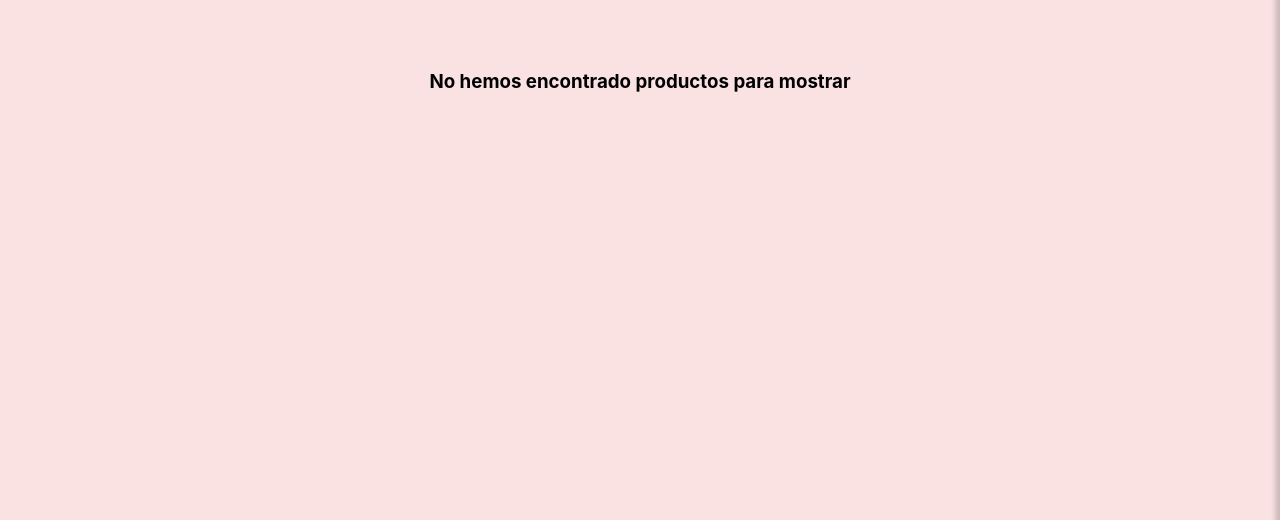
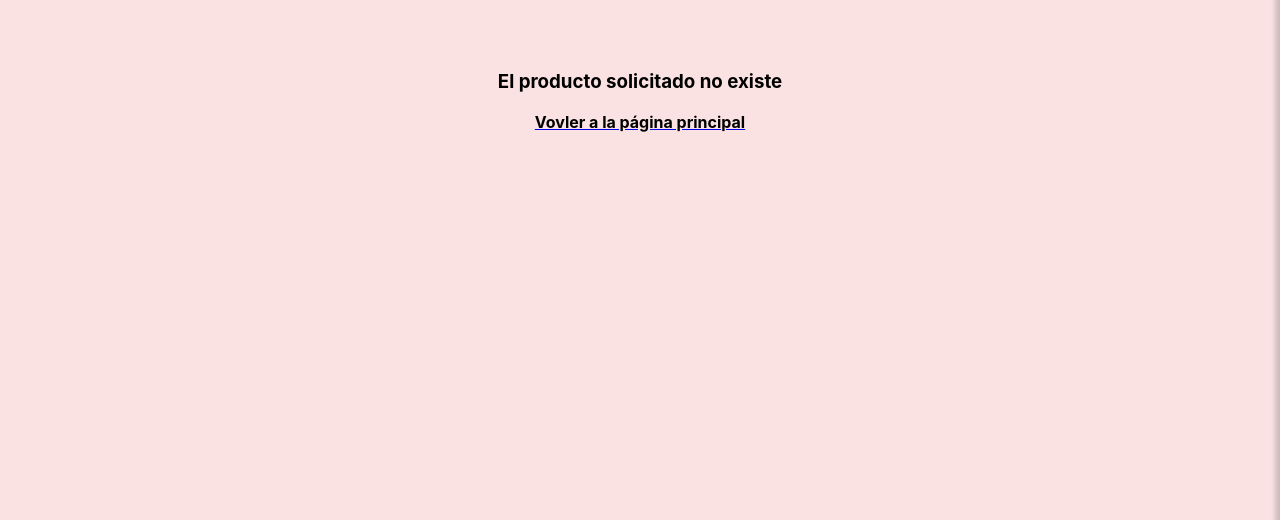
Before and after one commit to dharmachita/proyecto-react-coder, a React (Create React App) app: page /item/1 in a window 1280 px wide. Shown: the part 261-781 px from the top of the page. Built offline with nearby package versions, Linux system fonts and the light colour scheme; no server answers; the database is empty; a web font is replaced by a local one.

Commit message:
Item no existente, se soluciona contador

```diff
--- a/src/App.css
+++ b/src/App.css
@@ -245,6 +245,11 @@ main{
   border-radius: 2%;
 }
 
+.lg-imagen-container{
+  width: 300px;
+  height: 300px;
+}
+
 @media screen and (max-width: 760px) {
   .shadow:hover{
     text-shadow: 1px 1px rgb(228, 76, 76), 2px 2px #0dc7c1, 3px 3px rgb(99, 204, 13), 4px 4px #63ce0c;
--- a/src/components/Categories.jsx
+++ b/src/components/Categories.jsx
@@ -1,8 +1,7 @@
 import React, {useEffect,useState} from "react";
 import ItemListContainer from "./containers/ItemListContainer";
-import { useParams, Link} from 'react-router-dom';
+import { useParams, Link, useHistory} from 'react-router-dom';
 import { getFirestore } from "../db/index";
-import { useHistory } from "react-router-dom";
 
 
 export default function Categories() {
--- a/src/components/ItemDetail.jsx
+++ b/src/components/ItemDetail.jsx
@@ -11,7 +11,9 @@ export default function ItemDetail(props) {
       <h2>{titulo}</h2>
       <div className="detail-img-desc">
         <figure className="img-container">
-          <Imagen src={img} alt={alt} fld='img' size='lg'/>
+          <div className='lg-imagen-container'>
+            <Imagen src={img} alt={alt} fld='img' size='lg'/>
+          </div>
           <div className="under-img">
             <figcaption className="fig-cap">
               Cantidad en Stock: <span>{stock}</span>
--- a/src/components/containers/ItemDetailContainer.jsx
+++ b/src/components/containers/ItemDetailContainer.jsx
@@ -4,20 +4,22 @@ import { useParams } from "react-router-dom";
 import { useState, useEffect } from "react";
 import { Bars } from "svg-loaders-react";
 import { getFirestore } from "../../db";
+import { Link } from "react-router-dom";
 
 export default function ItemDetailContainer() {
   const [producto, setProducto] = useState();
   const [isLoading, setLoading] = useState(true);
+  const [isEmpty, setEmpty] = useState(true);
   const { itemid } = useParams();
   const [msj, setMsj] = useState();
 
   useEffect(() => {
     const db = getFirestore();
-    const itCol = db.collection("products");
+    const itCol = db.collection("products").doc(itemid);
     itCol
       .get()
       .then((querySnapshot) => {
-        querySnapshot.size === 0 ? empty() : dcmts(querySnapshot);
+        !querySnapshot.exists ? empty() : dcmts(querySnapshot);
       })
       .catch((e) => {
         error(e);
@@ -30,12 +32,14 @@ export default function ItemDetailContainer() {
   }, []);
 
   const dcmts = (qs) => {
-    const documents = qs.docs.map((doc) => ({ ...doc.data(), id: doc.id }));
-    setProducto(documents.find((prod) => prod.id === itemid));
+    const document = { ...qs.data(), id: qs.id };
+    setEmpty(false);
+    setProducto(document);
   };
 
   const empty = (e) => {
-    setMsj("No hemos encontrado productos para mostrar");
+    setEmpty(true)
+    setMsj("El producto solicitado no existe");
   };
 
   const error = (e) => {
@@ -47,7 +51,15 @@ export default function ItemDetailContainer() {
     <div className="detail-cont">
       {isLoading ? (
         <Bars fill="brown" />
-      ) : producto ? (
+      ) :
+      isEmpty ?
+      (<div>
+        <h3>{msj}</h3>
+        <Link to={'/'}>
+          <span className="category-span">Vovler a la página principal</span>
+        </Link>
+      </div>):
+      (
         <ItemDetail
           id={producto.id}
           titulo={producto.titulo}
@@ -58,11 +70,8 @@ export default function ItemDetailContainer() {
           categoria={producto.catId}
           descripcion={producto.descripcion}
         />
-      ) : (
-        <div>
-          <h3>{msj}</h3>
-        </div>
-      )}
+      )
+      }
     </div>
   );
 }
--- a/src/globals/ButtonAddCart.jsx
+++ b/src/globals/ButtonAddCart.jsx
@@ -11,11 +11,12 @@ export default function ButtonAddCart({ item }) {
   const handleClickGoCart = (e) => {
     if (click) {
       history.push("/cart");
+    }else{
+      e.target.innerText = "Finalizar Compra";
+      e.target.className = "add-button color-clicked";
+      addToCart(item);
+      setClick(true);
     }
-    e.target.innerText = "Finalizar Compra";
-    e.target.className = "add-button color-clicked";
-    addToCart(item);
-    setClick(true);
   };
 
   return (
```
Also changed, not shown: 2 other files (tests, documents, lock files or other folders).
